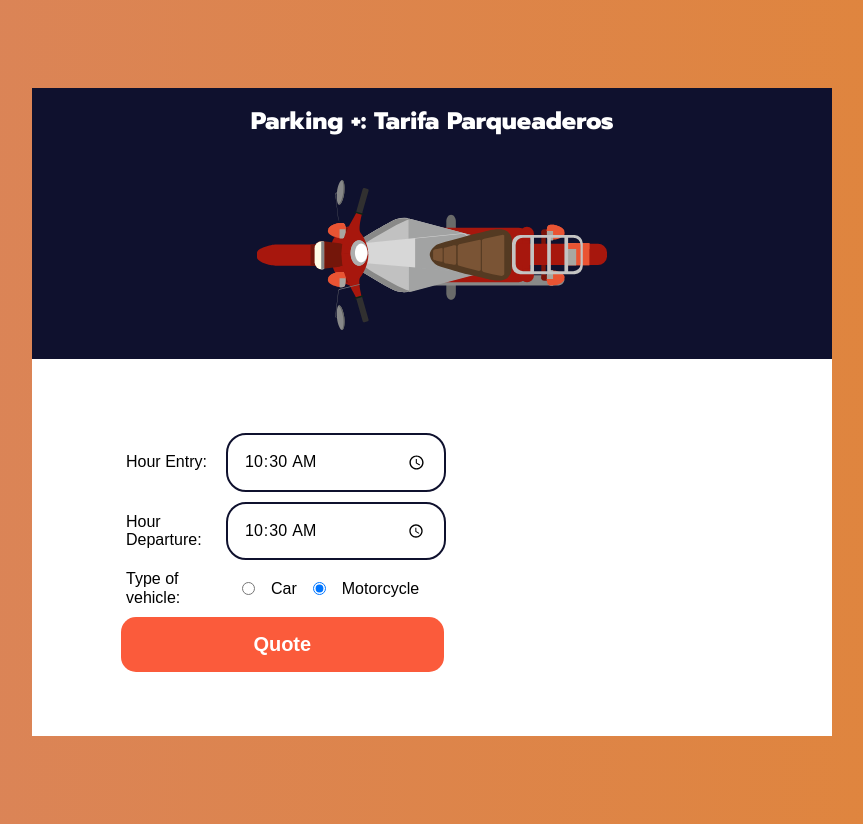
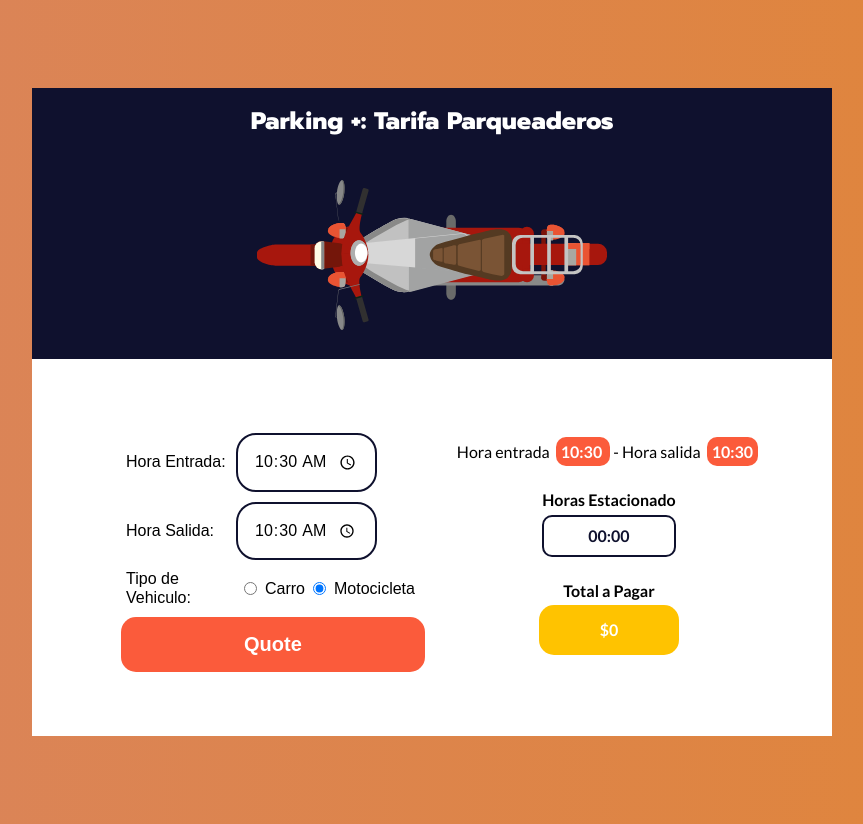
Before and after one commit to JulianBarbossa9/ParkingCotizaci-n, a React (Create React App) app: page / in a window 1280 px wide. Both pictures are taken after typing "10:30", "10:30" into the empty fields and a click on the button "Quote". Shown: the whole page, without its empty margins (208-1071 px from the left). Built offline with nearby package versions, Linux system fonts and the light colour scheme.

Commit message:
muestra resultados en pantalla

```diff
--- a/src/App.js
+++ b/src/App.js
@@ -1,8 +1,9 @@
-import React from 'react';
+import React,{ useState} from 'react';
 import Header from './components/Header';
 import Form from './components/Form';
 import styled from '@emotion/styled';
 import Transport from './components/Transport';
+import Result from './components/Result';
 
 
 const Container = styled.div`
@@ -20,9 +21,23 @@ const ContainerImg = styled.div`
 const ContainerForm = styled.div`
   background-color: white;
   padding: 4rem;
+  display: flex;
 `;
 
 function App() {
+
+  const [ resumen , guardarDatosForm] = useState({
+    horasParking:'',
+    precioParking:'',
+    data: {
+      hourOne:'',
+      hourTwo:'',
+      type:''
+    }
+  });
+
+  const {data, horasParking, precioParking} = resumen;
+
   return (
    <Container>
       <Header
@@ -36,7 +51,15 @@ function App() {
       </ContainerImg>
 
       <ContainerForm>
-        <Form />
+        <Form
+          guardarDatosForm={guardarDatosForm}
+        />
+        <Result
+          data={data}
+          horasParking={horasParking}
+          precioParking={precioParking}
+        />
+
       </ContainerForm>
 
    </Container>
--- a/src/components/Form.js
+++ b/src/components/Form.js
@@ -1,6 +1,7 @@
 import React ,{Fragment, useState} from 'react';
 import styled from '@emotion/styled';
 import {receiveHours, priceMinute} from '../helper';
+
 
 
 const Time = styled.div`
@@ -11,12 +12,12 @@ const Time = styled.div`
 `;
 
 const Label = styled.label`
-    flex:0 0 100px;
+    flex:0 0 110px;
 `;
 
 const Input = styled.input`
     display: block;
-    width: 30%;
+    width: 100%;
     padding: 1rem;
     border : 2px solid #0f112e;
     border-radius: 20px;
@@ -24,13 +25,13 @@ const Input = styled.input`
 `;
 
 const InputRatio = styled.input`
-    margin: 0 1rem;
+    margin: 0 0.5rem;
 `;
 
 const Button = styled.button`
     background-color: #FB5B3B;
     font-size: 20px;
-    width: 48%;
+    width: 100%;
     padding: 1rem;
     color: white;
     font-weight:bold;
@@ -58,7 +59,9 @@ const Error = styled.div`
 
 `;
 
-const Form = () => {
+
+
+const Form = ({guardarDatosForm}) => {
 
     /**
      * Create state
@@ -76,6 +79,10 @@ const Form = () => {
      * Extraer los valores
      */
      const {hourOne, hourTwo, type} = data;
+
+    //  const [ resumen , guardarResumen] = useState({});
+
+    //  const {hourOne} = resumen;
 
 
     /**
@@ -107,6 +114,11 @@ const Form = () => {
         // console.log(hourTotals);
         const priceFinal = priceMinute(hourOne,hourTwo, type);
         console.log(priceFinal);
+        guardarDatosForm({
+            horasParking : hourTotals,
+            precioParking : priceFinal,
+            data
+        });
 
     }
 
@@ -115,40 +127,37 @@ const Form = () => {
             <form
                 onSubmit={quoteParkin}
             >
-                {error?<Error>Please fill in all fields </Error> :null}
+                {error?<Error>Por favor llene todos los Campos</Error> :null}
 
                 <Time>
-                    <Label>Hour Entry: </Label>
+                    <Label>Hora Entrada: </Label>
                         <Input
                             type="time"
                             name="hourOne"
                             className="hour"
                             onChange={handleChange}
-
                         />
                 </Time>
 
                 <Time>
-                    <Label>Hour Departure: </Label>
+                    <Label>Hora Salida: </Label>
                         <Input
                             type="time"
                             name="hourTwo"
                             className="hour"
                             onChange={handleChange}
-
-
                         />
                 </Time>
 
                 <Time>
-                    <Label>Type of vehicle: </Label>
+                    <Label>Tipo de Vehiculo: </Label>
                     <InputRatio
                         type="radio"
                         name="type"
                         value="car"
                         onChange={handleChange}
                         checked={type === "car"}
-                        /> Car
+                        /> Carro
 
                     <InputRatio
                         type="radio"
@@ -156,11 +165,13 @@ const Form = () => {
                         value="motorcycle"
                         onChange={handleChange}
                         checked={type === "motorcycle"}
-                        /> Motorcycle
+                        /> Motocicleta
                 </Time>
 
                 <Button type="submit">Quote</Button>
             </form>
+
+
         </Fragment>
     );
 }
--- /dev/null
+++ b/src/components/Result.js
@@ -0,0 +1,76 @@
+import React,{ Fragment } from 'react';
+import styled from '@emotion/styled';
+
+
+const AlertData = styled.div`
+    display: flex;
+    align-items: center;
+    text-align: center;
+    flex-direction: column;
+    margin-left:50px ;
+    width: 400px;
+`;
+
+const Entrada = styled.div`
+    font-family: 'Lato', sans-serif;
+    margin: 20px 0;
+
+`;
+
+const Horas = styled.span`
+    background-color: #FB5B3B;
+    font-weight: bold;
+    color: white;
+    margin: 0 3px;
+    padding: 5px;
+    border-radius: 10px;
+`;
+
+const Parkin= styled.h4`
+    font-family: 'Lato', sans-serif;
+    margin: 10px 0;
+    display: flex;
+    flex-direction: column;
+`;
+
+const Tiempo = styled.span`
+    font-weight: bold;
+    color: #0f112e;
+    border: 2px solid #0f112e;
+    padding: 10px;
+    border-radius: 10px;
+    margin: 5px 0;
+    `;
+
+const Precio = styled.span`
+     font-weight: bold;
+     display: flex;
+     justify-content: center;
+     align-items: center;
+     color: white;
+     background-color: #FFC300 ;
+     width: 120px;
+     height: 30px;
+     padding: 10px;
+     border-radius: 15px;
+     margin: 5px 0;
+`;
+
+const Result = ({data, horasParking, precioParking}) => {
+
+    const {hourOne, hourTwo, type} = data;
+
+    if(hourOne==='' || hourTwo === '' || type === '' || horasParking === '' || precioParking === '') return null;
+
+    return (
+        <Fragment>
+            <AlertData>
+                <Entrada>Hora entrada <Horas>{hourOne} </Horas>- Hora salida <Horas>{hourTwo}</Horas></Entrada>
+                <Parkin>Horas Estacionado<Tiempo>{horasParking}</Tiempo></Parkin>
+                <Parkin>Total a Pagar <Precio>{precioParking}</Precio></Parkin>
+            </AlertData>
+        </Fragment>
+    );
+}
+
+export default Result;
```
